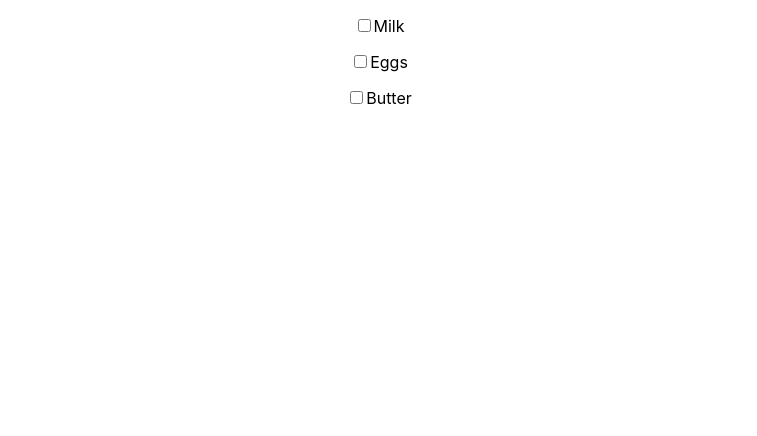
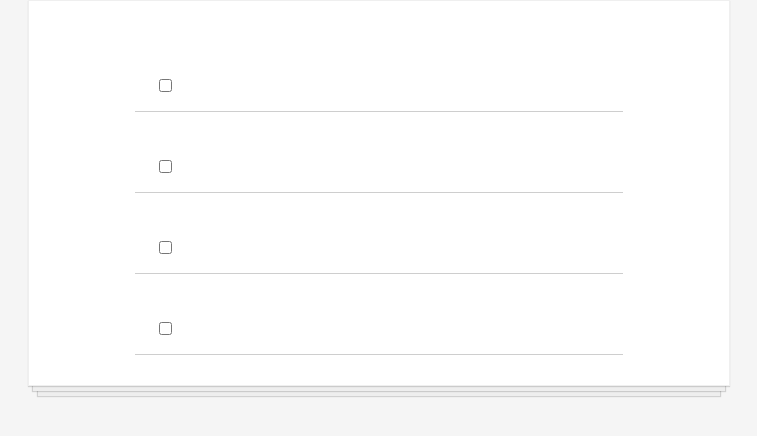
Before and after one commit to odioman/react-to-do, a React (Create React App) app: page / in a window 1280 px wide. Shown: the top 436 px of the page, without its empty margins (261-1018 px from the left). Built offline with nearby package versions, Linux system fonts and the light colour scheme.

Commit message:
updated styling

```diff
--- a/src/App.css
+++ b/src/App.css
@@ -1,38 +1,47 @@
-.App {
-  text-align: center;
+body {
+  background-color: whitesmoke;
 }
 
-.App-logo {
-  height: 40vmin;
-  pointer-events: none;
-}
-
-@media (prefers-reduced-motion: no-preference) {
-  .App-logo {
-    animation: App-logo-spin infinite 20s linear;
-  }
-}
-
-.App-header {
-  background-color: #282c34;
-  min-height: 100vh;
+.todo-list {
+  background: white;
+  margin: auto;
+  width: 50%;
   display: flex;
   flex-direction: column;
   align-items: center;
-  justify-content: center;
-  font-size: calc(10px + 2vmin);
-  color: white;
+  border: 1px solid #efefef;
+  box-shadow:
+  /* The top layer shadow */
+  0 1px 1px rgba(0,0,0,0.15),
+  /* The second layer */
+  0 10px 0 -5px #eee,
+  /* The second layer shadow */
+  0 10px 1px -4px rgba(0,0,0,0.15),
+  /* The third layer */
+  0 20px 0 -10px #eee,
+  /* The third layer shadow */
+  0 20px 1px -9px rgba(0,0,0,0.15);
+  padding: 30px;
 }
 
-.App-link {
-  color: #61dafb;
+.todo-item {
+  display: flex;
+  justify-content: flex-start;
+  align-items: center;
+  padding: 30px 20px 0;
+  width: 70%;
+  border-bottom: 1px solid #cecece;
+  font-family: Roboto, sans-serif;
+  font-weight: 100;
+  font-size: 15px;
+  color: #333333;
 }
 
-@keyframes App-logo-spin {
-  from {
-    transform: rotate(0deg);
-  }
-  to {
-    transform: rotate(360deg);
-  }
+input[type=checkbox] {
+  margin-right: 10px;
+  font-size: 30px;
 }
+
+input[type=checkbox]:focus {
+  outline: 0;
+}
--- a/src/App.js
+++ b/src/App.js
@@ -1,21 +1,14 @@
 import logo from './logo.svg';
 import './App.css';
+import TodoItem from './components/TodoItem.js';
 
 function App() {
   return (
-    <div className="App">
-      <p>
-        <input type="checkbox"/>
-        Milk
-      </p>
-      <p>
-        <input type="checkbox"/>
-        Eggs
-      </p>
-      <p>
-        <input type="checkbox"/>
-        Butter
-      </p>
+    <div className="todo-list">
+      <TodoItem />
+      <TodoItem />
+      <TodoItem />
+      <TodoItem />
     </div>
   );
 }
--- /dev/null
+++ b/src/components/TodoItem.js
@@ -0,0 +1,13 @@
+import React from 'react';
+
+function TodoItem() {
+    return (
+        <div className="todo-item">
+            <p>
+                <input type="checkbox"/>
+            </p>
+        </div>
+    )
+}
+
+export default TodoItem;
```
